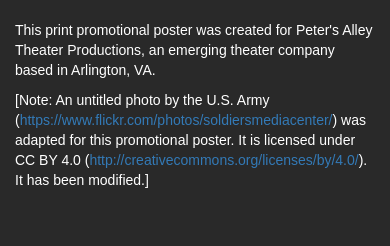
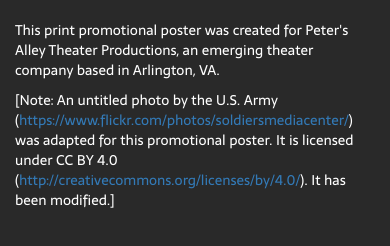
Before and after one commit to indiafoxtrotmike/indiafoxtrotmike.github.io, a plain HTML site: page TSS.html in a window 390 px wide. Shown: the part 390-636 px from the top of the page. Drawn offline with nearby package versions, Linux system fonts and the light colour scheme.

Commit message:
Added files via upload
updated TSS font

```diff
--- a/TSS.html
+++ b/TSS.html
@@ -5,6 +5,8 @@
   <title>IFM: Time Stands Still</title>
   <link rel="stylesheet" href="bootstrap.min.css" />
   <link rel="stylesheet" href="custom.css" />
+    <link rel='stylesheet' href='https://fonts.googleapis.com/css?family=Sarala' type='text/css'>
+      <link rel='stylesheet' href='https://fonts.googleapis.com/css?family=Sarala' type='text/css'>
 </head>
 
 <script src="https://ajax.googleapis.com/ajax/libs/jquery/1.12.0/jquery.min.js"></script>
@@ -32,12 +34,12 @@
 
     <div class = "container">
       <div class = "row">
-        <div class="col-sm-6">
+        <div class="col-md-6">
           <a href="TSS-full-poster.jpg" class="thumbnail">
             <img class="img-responsive" src="TSS-full-poster.jpg" alt="Time Stands Still Postcard">
           </a>
         </div>
-        <div class="col-sm-6">
+        <div class="col-md-6">
           <p>This print promotional poster was created for Peter's Alley Theater Productions, an emerging theater company based in Arlington, VA.</p>
           <p>[Note: An untitled photo by the U.S. Army (<a href="https://www.flickr.com/photos/soldiersmediacenter/">https://www.flickr.com/photos/soldiersmediacenter/</a>) was adapted for this promotional poster. It is licensed under CC BY 4.0 (<a href="http://creativecommons.org/licenses/by/4.0/">http://creativecommons.org/licenses/by/4.0/</a>). It has been modified.]</p>
         </div>
```
